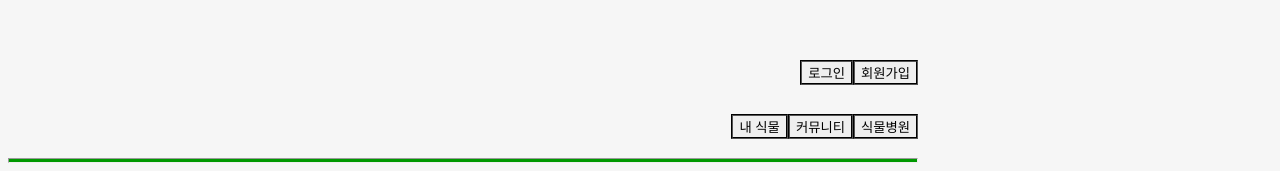
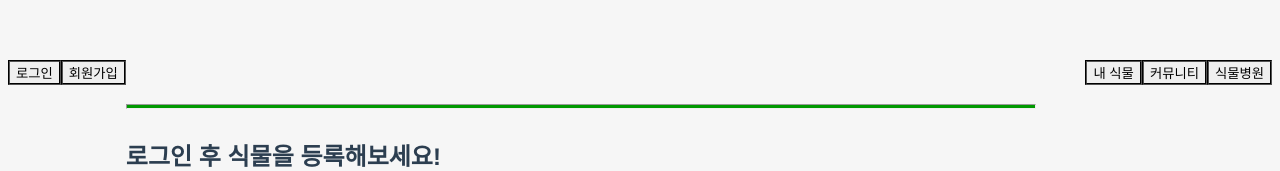
Before and after one commit to we-are-green-thumb/GreenThumb-FrontEnd, a Vue app: page / in a window 1280 px wide. Shown: the top 171 px of the page. Built offline with nearby package versions, Linux system fonts and the light colour scheme.

Commit message:
[Refactor] router params update 20211207-16:12

```diff
--- a/src/App.vue
+++ b/src/App.vue
@@ -1,24 +1,37 @@
 <template>
   <div id="app">
+    <Header/>
+    <NavigationBar/>
     <router-view/>
+    <Footer/>
+
   </div>
 </template>
 
 <script>
+import Footer from "./components/Footer.vue";
+import NavigationBar from "./components/NavigationBar.vue"
+import Header from "./components/Header.vue";
 
 export default {
   name: "app",
+  components : {
+    Footer,
+    Header,
+    NavigationBar
+  }
 }
 </script>
 
 <style>
 #app {
+  display: block;
   font-family: Avenir, Helvetica, Arial, sans-serif;
   -webkit-font-smoothing: antialiased;
   -moz-osx-font-smoothing: grayscale;
   color: #2c3e50;
   margin-top: 60px;
-  display: block
+
 
 }
 hr {
--- a/src/components/Header.vue
+++ b/src/components/Header.vue
@@ -3,10 +3,12 @@
     <nav v-if="loginCheck">
       <button>로그아웃</button>
       <button>마이페이지</button>
+       <br><br><br>
     </nav>
     <nav v-else>
       <button>로그인</button>
       <button>회원가입</button>
+      <br><br><br>
     </nav>
   </div>
 </template>
@@ -24,6 +26,9 @@ export default {
 
 <style>
 .headerBtn {
-  float: right;
+  float: left;
+  /* float: right; */
+
 }
+
 </style>
--- a/src/views/main/IndexMain.vue
+++ b/src/views/main/IndexMain.vue
@@ -1,8 +1,6 @@
 <template>
     <div>
-    <plant-header></plant-header>
-    <br /><br /><br />
-    <plant-navibar></plant-navibar>
+
     <br /><br />
     <hr size="5px" />
     <plant-register></plant-register>
@@ -12,33 +10,26 @@
     <plant-search></plant-search>
     <br><br><br>
     <plant-resultlist></plant-resultlist>
-    <plant-footer></plant-footer>
+
 
     </div>
 </template>
 
 <script>
 import PlantSearchBar from "../../components/main/PlantSearchBar.vue";
-import NavigationBar from "../../components/NavigationBar.vue";
 import FollowerPlantList from "../../components/main/FollowerPlantList.vue";
 import MyplantList from "../../components/main/MyplantList.vue";
 import PlantRegister from "../../components/main/PlantRegister.vue";
-import Footer from "../../components/Footer.vue";
-import Header from "../../components/Header.vue";
 import PlantResultList from "../../components/main/PlantResultList.vue";
 
 export default {
     name: "IndexMain",
     components:{
-    "plant-header": Header,
-    "plant-navibar": NavigationBar,
     "plant-register": PlantRegister,
     "plant-mylist": MyplantList,
     "plant-followrlist": FollowerPlantList,
     "plant-search": PlantSearchBar,
     "plant-resultlist": PlantResultList,
-    "plant-footer": Footer,
-
     }
 }
 
--- a/src/views/myplant/Indexmyplant.vue
+++ b/src/views/myplant/Indexmyplant.vue
@@ -1,6 +1,5 @@
 <template>
     <div>
-        <NavigationBar/>
         <Myprofile/>
         <MyplantRealList/>
     </div>
@@ -10,14 +9,12 @@
 // 내 식물 페이지
 import MyplantRealList from "../../components/myPlant/MyplantRealList.vue"
 import Myprofile from "../../components/myPlant/Myprofile.vue"
-import NavigationBar from "../../components/NavigationBar.vue"
 
 export default {
     name: "IndexMyplant",
     components: {
         Myprofile,
         MyplantRealList,
-        NavigationBar,
     },
 
 }
```
